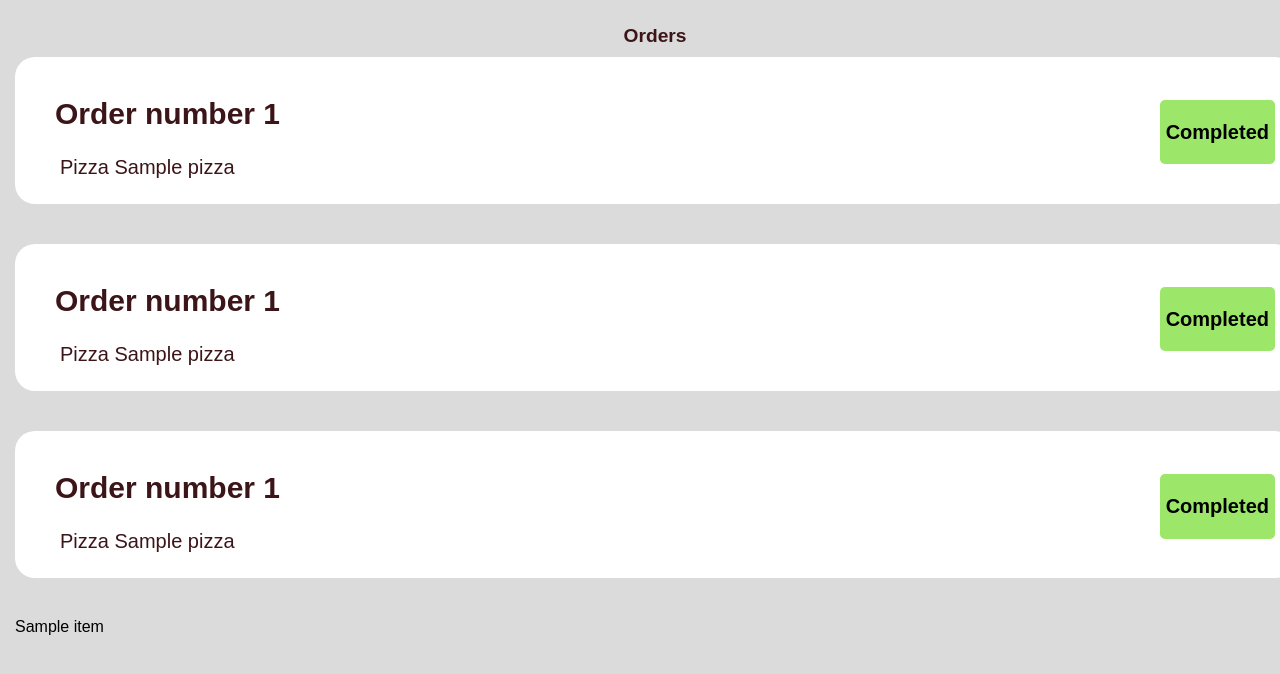
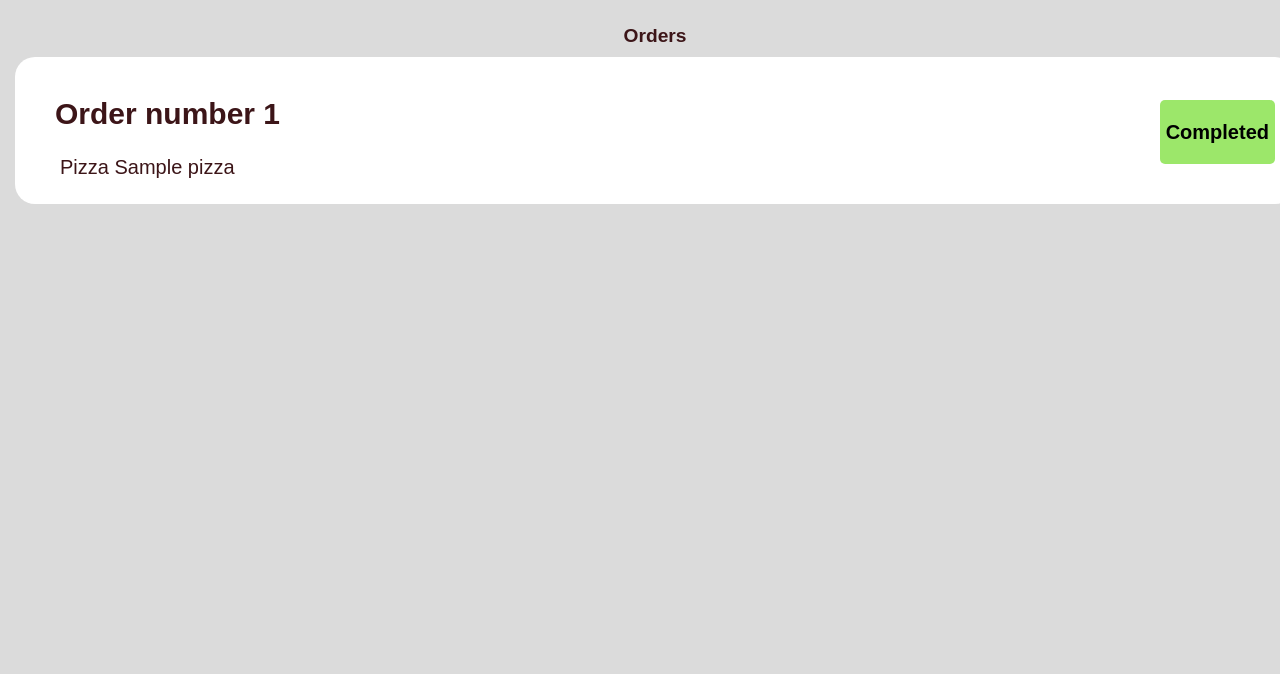
Before and after one commit to rubengurski/Project, a Flask app: template templates/Luigi.html in a window 1280 px wide. Shown: the top 674 px of the page. Run offline with Flask 3, Linux system fonts and the light colour scheme; the template is opened without the code that fills it: most values are stand-ins (such as "Sample title", 1, 10 or a date in 2020).

Commit message:
Updated Luigi's page

```diff
--- a/app.py
+++ b/app.py
@@ -29,7 +29,8 @@ def luigi():
         reader = csv.DictReader(csvfile)
         for row in reader:
             print(row['Pizza'], row['uniqueID'])
-            Orders['Pizza']=uniqueID
+            Orders.append(row['Pizza'])
+        Orders.append(uniqueID)
     print(str(Orders))
     return render_template('Luigi.html', Overview=Overview, uniqueID=uniqueID, Orders=Orders)
 
@@ -94,6 +95,7 @@ def overview_pay():
             writer.writerow({'Pizza':pizza})
         writer.writerow({'Pizza':None})
     return redirect('/reset')
+
 @app.route('/reset', methods=['POST', 'GET'])
 def reset():
     global Overview
--- a/templates/Luigi.html
+++ b/templates/Luigi.html
@@ -6,20 +6,7 @@
     </head>
     <body style="background-color: #dbdbdb; padding:15px">
         <p style="text-align: center; background-color: #dbdbdb; font-size: larger;"><strong>Orders</strong></p>
-        {% if Overview|length > 0 %}
-        <div class = "item" style="border-radius: 20px;">
-            <div class="column">
-                <h1 class="item-name" style="margin-left: 0px">Order number {{ uniqueID }}</h1>
-                {% for pizza in Overview %}
-                <p style="font-size: 20px; margin: 5px">Pizza {{ pizza }}</p>
-                {% endfor %}
-            </div>
-            <div>
-                <button class="add" style="height: 60%; margin-top:20%">Completed</button>
-            </div>
-        </div>
-        {% endif %}
-        {% if Overview|length > 0 %}
+        {% for item in Orders %}
         <div class = "item" style="border-radius: 20px">
             <div class="column">
                 <h1 class="item-name" style="margin-left: 0px">Order number {{ uniqueID }}</h1>
@@ -31,22 +18,6 @@
                 <button class="add" style="height: 60%; margin-top:20%">Completed</button>
             </div>
         </div>
-        {% endif %}
-        {% if Overview|length > 0 %}
-        <div class = "item" style="border-radius: 20px">
-            <div class="column">
-                <h1 class="item-name" style="margin-left: 0px">Order number {{ uniqueID }}</h1>
-                {% for pizza in Overview %}
-                <p style="font-size: 20px; margin: 5px">Pizza {{ pizza }}</p>
-                {% endfor %}
-            </div>
-            <div>
-                <button class="add" style="height: 60%; margin-top:20%">Completed</button>
-            </div>
-        </div>
-        {% endif %}
-        {% for item in Orders %}
-        {{ item }}
         {% endfor %}
     </body>
 </html>
```
